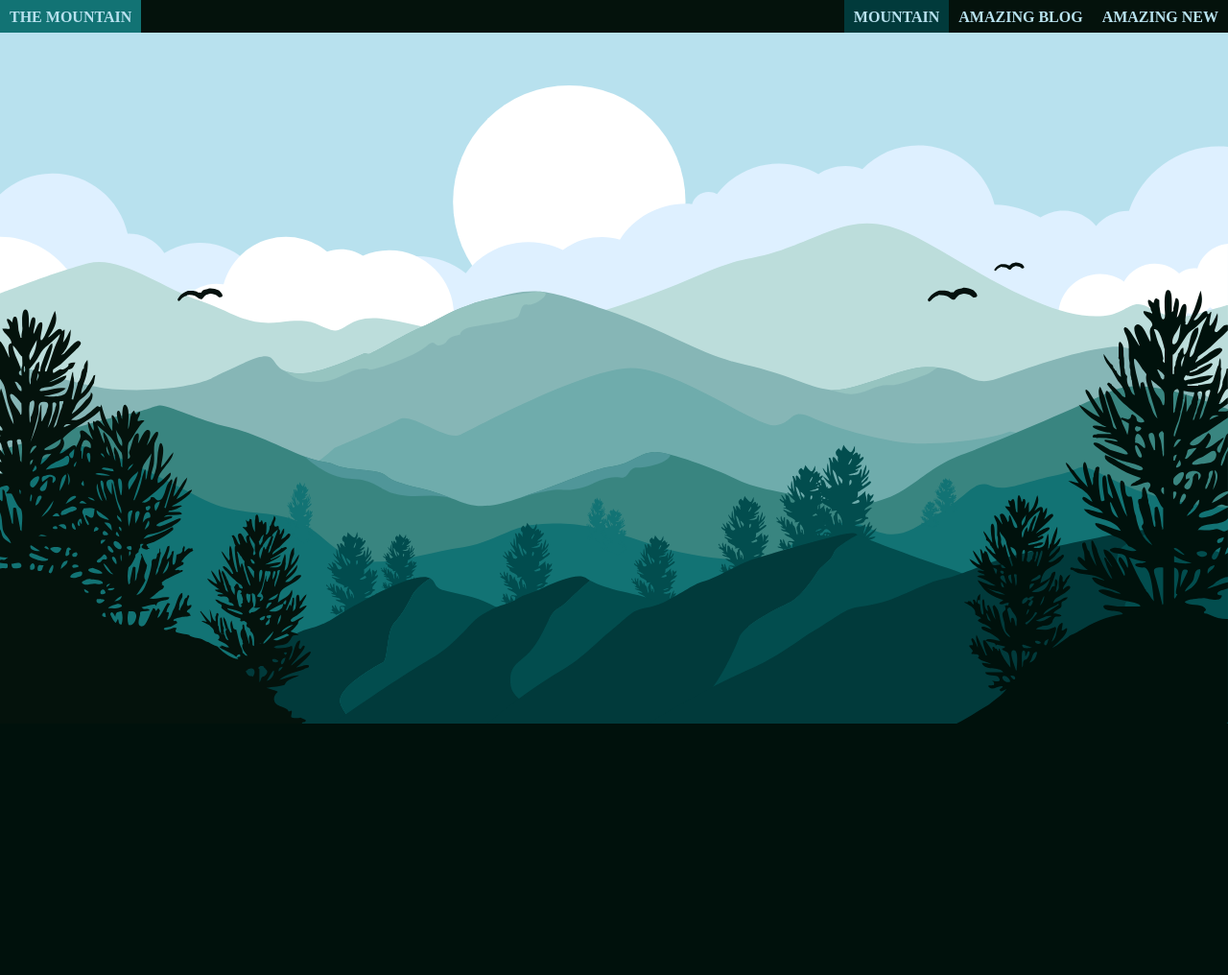
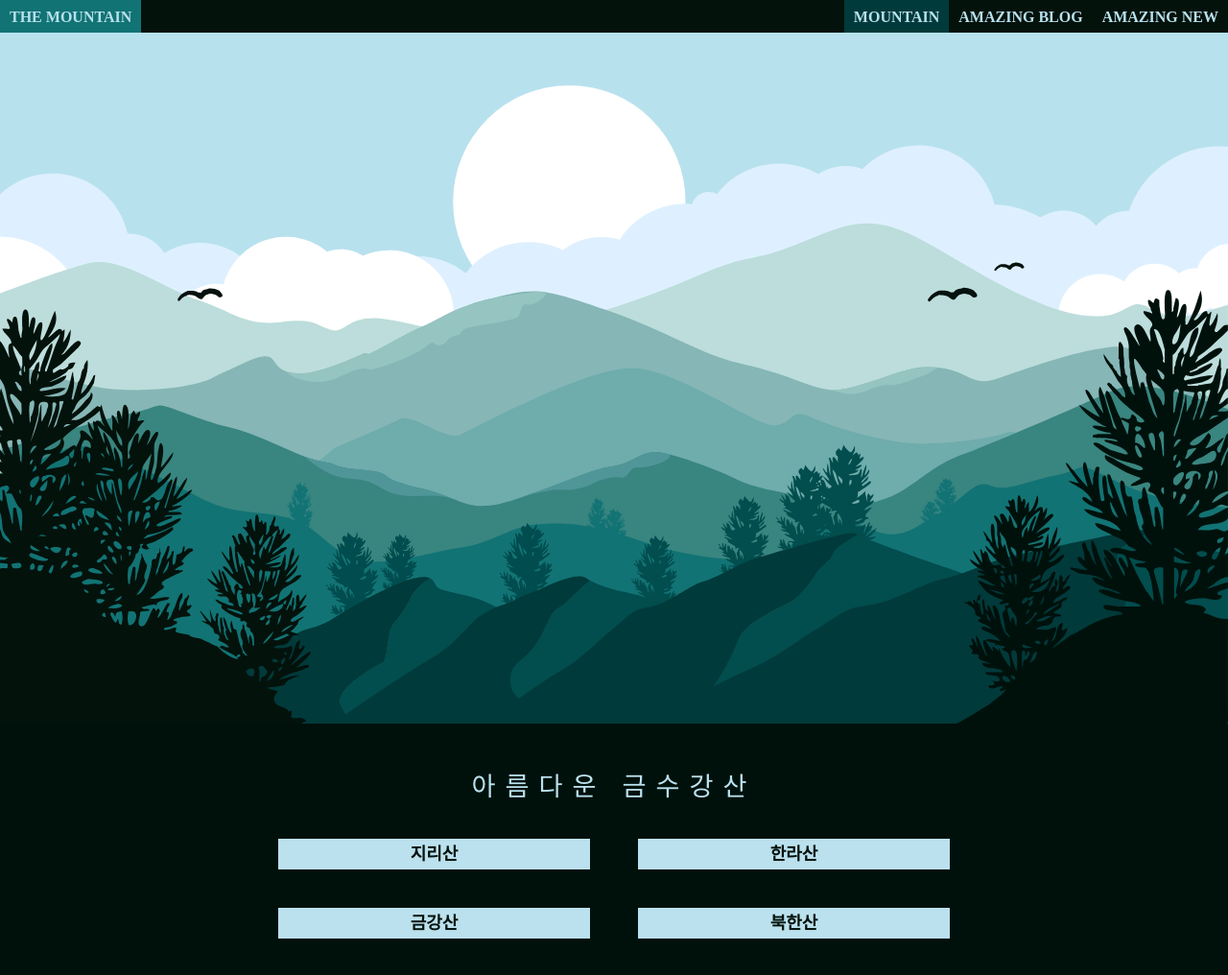
Before and after one commit to clean-kim/parallax-practice, a plain HTML site: page src/index.html in a window 1280 px wide. Shown: the top 1016 px of the page at 96% size. Drawn offline with Linux system fonts and the light colour scheme.

Commit message:
button 추가

```diff
--- a/src/index.css
+++ b/src/index.css
@@ -23,6 +23,9 @@ article, aside, details, figcaption, figure,
 footer, header, hgroup, menu, nav, section {
   display: block;
 }
+html {
+  scroll-behavior: smooth;
+}
 body {
   line-height: 1;
   height: 200vh;
@@ -42,6 +45,10 @@ q:before, q:after {
 table {
   border-collapse: collapse;
   border-spacing: 0;
+}
+a {
+  color: unset;
+  text-decoration: unset;
 }
 
 header {
@@ -80,3 +87,41 @@ header {
 #main-image {
   min-width: 1000px;
 }
+
+#document-title {
+  margin-bottom: 40px;
+  color: #BBE1EE;
+  font-size: 170%;
+  font-weight: 300;
+  letter-spacing: 10px;
+}
+
+#main-content-wrapper {
+  margin-top: 50px;
+  display: flex;
+  flex-direction: column;
+  align-items: center;
+}
+
+#mountain-tag-wrapper {
+  display: flex;
+  font-size: 18px;
+  font-weight: 700;
+  gap: 50px;
+}
+
+.mountain-content-wrapper {
+  display: flex;
+  flex-direction: column;
+  gap: 40px;
+}
+
+.mountain-content-list {
+  display: flex;
+  justify-content: center;
+  align-items: center;
+  width: 325px;
+  height: 32px;
+  background-color: #BBE1EE;
+  color: #04120C;
+}
--- a/src/index.html
+++ b/src/index.html
@@ -8,7 +8,7 @@
 </head>
 <body>
   <header>
-    <a id='title' class='button-in-header'>THE MOUNTAIN</a>
+    <a href='#document-title' id='title' class='button-in-header'>THE MOUNTAIN</a>
     <div id='right-buttons'>
       <a id='active-menu' class='button-in-header'>MOUNTAIN</a>
       <a class='button-in-header'>AMAZING BLOG</a>
@@ -1522,6 +1522,19 @@
 			</g>
 		</svg>
   </div>
+  <div id='main-content-wrapper'>
+    <p id='document-title'>아름다운 금수강산</p>
+    <div id='mountain-tag-wrapper'>
+      <ul class='mountain-content-wrapper'>
+        <li class='mountain-content-list'>지리산</li>
+        <li class='mountain-content-list'>금강산</li>
+      </ul>
+      <ul class='mountain-content-wrapper'>
+        <li class='mountain-content-list'>한라산</li>
+        <li class='mountain-content-list'>북한산</li>
+      </ul>
+    </div>
+  </div>
   <script>
     const sun = document.getElementById("sun");
     const grayClouds = document.getElementById("gray-clouds");
```
